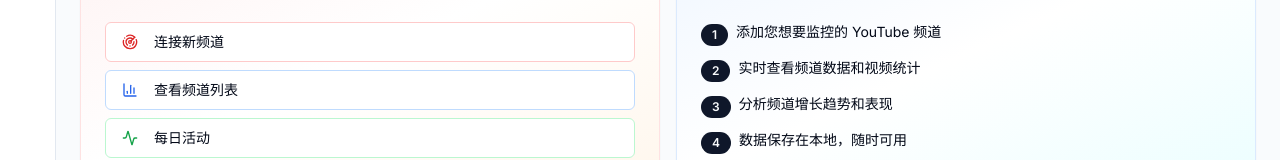
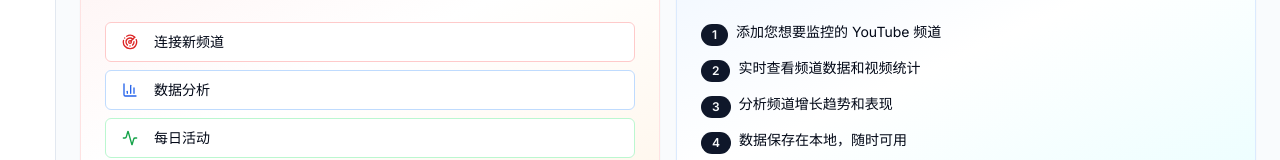
Before and after one commit to tiaochao/YouTubeRadar, a Next.js app: page / in a window 1280 px wide. Shown: the part 363-523 px from the top of the page. Built offline with nearby package versions, Linux system fonts and the light colour scheme.

Commit message:
Fix navigation links and translation keys consistency

```diff
--- a/app/page.tsx
+++ b/app/page.tsx
@@ -198,13 +198,13 @@ export default function HomePage() {
             <Button className="justify-start hover:bg-blue-50 border-blue-200" variant="outline" asChild>
               <Link href="/public-analytics">
                 <BarChart3 className="mr-2 h-4 w-4 text-blue-600" />
-                {t('dashboard.viewChannels', '公共分析工具')}
+                {t('dashboard.viewAnalytics', '公共分析工具')}
               </Link>
             </Button>
             <Button className="justify-start hover:bg-green-50 border-green-200" variant="outline" asChild>
-              <Link href="/settings">
+              <Link href="/daily-activity">
                 <Activity className="mr-2 h-4 w-4 text-green-600" />
-                {t('dashboard.viewDailyActivity', '系统设置')}
+                {t('dashboard.viewDailyActivity', '每日活动')}
               </Link>
             </Button>
           </CardContent>
```
